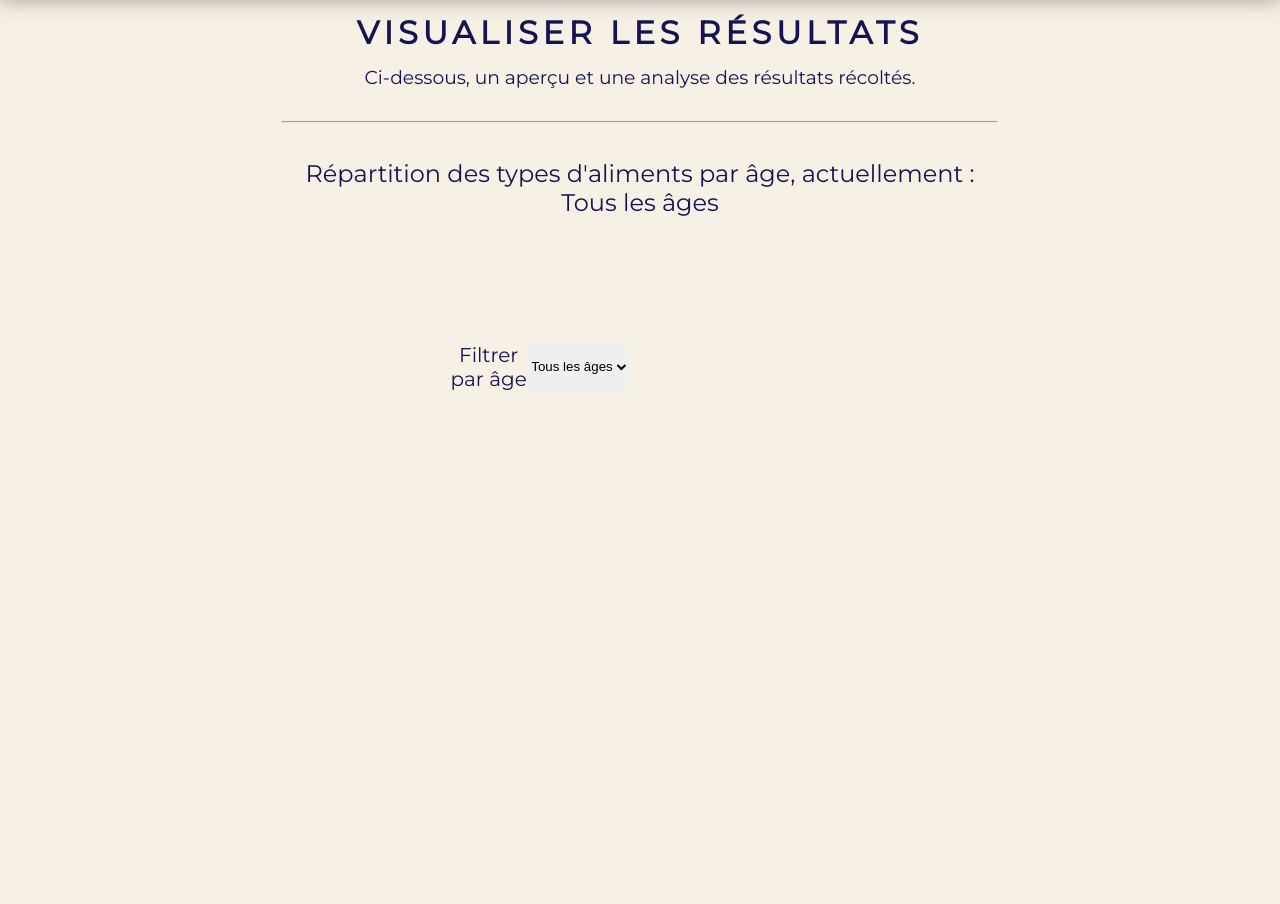
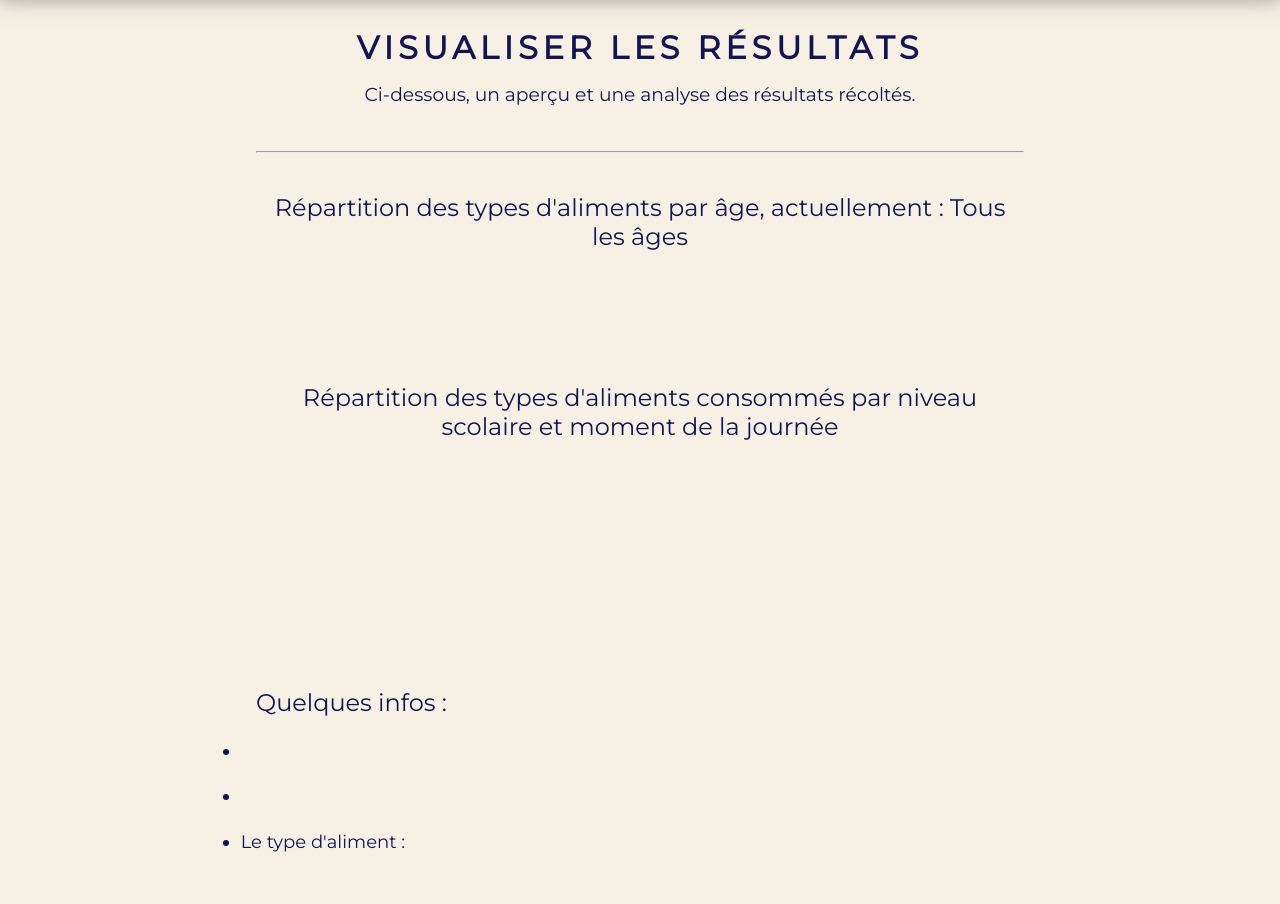
Before and after one commit to momodinoo/IUT_BUT2_SAE-S4.01, a Python web app: template views/resultsOverview.html in a window 1280 px wide. Shown: the part 80-984 px from the top of the page. Before the commit the page ends 470 px from the top, so only its background shows below. Run offline with Jinja, Linux system fonts and the light colour scheme; the template is opened without the code that fills it, so the values that code supplies are empty; a map, chart or similar area stays blank; some libraries are stand-ins or nearby versions.

Commit message:
result page
gneeee

```diff
--- a/assets/css/index.css
+++ b/assets/css/index.css
@@ -169,7 +169,7 @@
 
 .container {
     width: 50%;
-    padding: 1% 2% 0;
+    padding: 1% 0;
     margin: 0 auto auto;
 }
 
@@ -181,6 +181,7 @@
     text-transform: uppercase;
     letter-spacing: 0.15em;
     margin-bottom: 2%;
+    margin-top: 2%;
 }
 
 .container .subtitle {
--- a/assets/css/resultsOverview.css
+++ b/assets/css/resultsOverview.css
@@ -1,38 +1,77 @@
-.container{
-    width:60%;
+.container {
+    width: 60%;
 }
 
-.lineBreak{
-    margin-top: 32px;
-}
-#ageSection{
-    position: relative;
+.lineBreak {
+    margin-top: 45px;
 }
 
-.titleChart{
-    margin-top:5%;
-    font-size: x-large;
-    position: absolute;
-    left:50%;
-    transform: translateX(-50%);
-    width:100%;
+.section-chart {
+    margin-bottom: 0;
 }
 
-#ageChart{
-    width:80%;
+.titleChart {
+    margin-top: 5vh;
+    text-align: center;
+    font-size: x-large;
+    width: 100%;
+
+    position: relative;
+    z-index: 2;
 }
 
-.select-age{
-    position: absolute;
-    bottom:8%;
-    left:36%;
-    transform: translateX(-50%);
-    display: flex;
-    justify-content: space-around;
-    width:25%;
-    font-size:20px;
+#schoolSection{
+    margin-bottom: 8%;
+    margin-top: -10vh;
 }
 
-.selectAge{
-    border: none;
+#titleChartAge{
+    margin-bottom: -17vh;
 }
+
+#titleChartSchoolMoment {
+    margin-bottom: 32px;
+    margin-top: 0;
+}
+
+#ageChart {
+    width: 100% !important;
+    height: 100% !important;
+    margin: -5vh auto 0;
+}
+
+.select-age {
+    position: absolute;
+    bottom: 8%;
+    left: 36%;
+    transform: translateX(-50%);
+}
+
+.infos{
+    font-style: normal;
+    margin-top: 0;
+    margin-bottom: 5%;
+    font-size:x-large;
+    text-align: justify;
+    width:100%
+}
+
+#informations{
+    font-size:large;
+    margin-top: 3%;
+    margin-left: -2%;
+
+}
+
+#informations > li{
+    margin-bottom: 3%;
+}
+
+#mean-aliments-type > li{
+    margin-top: 2%;
+    margin-left: 4%;
+}
+
+#type-aliment{
+    margin-bottom: 3%;
+}
--- a/assets/js/charts/ageChart.js
+++ b/assets/js/charts/ageChart.js
@@ -52,25 +52,13 @@
         options: {
             responsive: true,
             plugins: {
-                /*title: {
-                    display: false,
-                    text: "Répartition des types d'aliments par âge, actuellement : Tous les âges",
-                    padding : {
-                        top : 15
-                    },
-                    color: getComputedStyle(document.documentElement).getPropertyValue('--base-color-dark'),
-                    font : {
-                        weight : "normal",
-                        size : 25
-                    },
-                },*/
                 legend:{
                     position: 'right',
-
                     labels:{
                         color:getComputedStyle(document.documentElement).getPropertyValue('--base-color-dark'),
-                        boxWidth : 75,
-                        padding : 20,
+                        boxWidth : 80,
+                        boxHeight : 25,
+                        padding : 30,
                         font:{
                             size:16
                         }
@@ -94,7 +82,6 @@
         }]
 
         chart.update();
-
     }
 
 })();
--- a/assets/js/charts/schoolMomentChart.js
+++ b/assets/js/charts/schoolMomentChart.js
@@ -78,10 +78,6 @@
         data: data,
         options: {
             plugins: {
-                title: {
-                    display: true,
-                    text: 'Répartition des aliments consommés par niveau scolaire et moment de la journée'
-                },
                 legend: {
                     display: false
                 },
@@ -98,16 +94,27 @@
                 intersect: true,
             },
             scales: {
+
                 x: {
                     stacked: true,
+                    grid:{
+                        color:getComputedStyle(document.documentElement).getPropertyValue('--base-color-dark'),
+                    },
                 },
                 y: {
-                    stacked: true
-                }
-            }
-        }
+                    stacked: true,
+                    grid:{
+                        color:getComputedStyle(document.documentElement).getPropertyValue('--base-color-dark'),
+                    }
+                },
+
+            },
+        },
     };
 
+    Chart.defaults.color = getComputedStyle(document.documentElement).getPropertyValue('--base-color-dark')
+    Chart.defaults.font.size = 16
     const chart = new Chart(ctx, config)
 
+
 })();
--- /dev/null
+++ b/assets/js/charts/someInformations.js
@@ -0,0 +1,21 @@
+(async () => {
+    const mean_aliments_type = document.getElementById("mean-aliments-type");
+
+    const {mean} = await getPythonResults('/mean/kcal');
+    const divMeanKcal = document.getElementById("mean-kcal");
+
+    const age = await getPythonResults('/mean/age');
+
+    const mostAliment = await getPythonResults('/most/aliment');
+    const divMostAliment = document.getElementById("most-aliment");
+
+    age.forEach(({type_aliment, mean}) => {
+        const li = document.createElement("li");
+        li.innerHTML = `"${type_aliment.charAt(0).toUpperCase() + type_aliment.slice(1, type_aliment.length)}" est consommé en moyenne par des individus de ${Math.round(+mean)} ans.`
+        mean_aliments_type.appendChild(li)
+    })
+
+    divMeanKcal.innerHTML = `Le nombre moyen de calories pour un repas est de ${mean.toFixed(2)} kcal/100g.`;
+
+    divMostAliment.innerHTML = `L'aliment le plus consommé est "${mostAliment.type_aliment}". Il a été consommé ${mostAliment.count} fois. `
+})();//42
--- a/views/resultsOverview.html
+++ b/views/resultsOverview.html
@@ -9,9 +9,9 @@
     <link crossorigin="anonymous" href="https://cdnjs.cloudflare.com/ajax/libs/font-awesome/6.3.0/css/all.min.css"
           integrity="sha512-SzlrxWUlpfuzQ+pcUCosxcglQRNAq/DZjVsC0lE40xsADsfeQoEypE+enwcOiGjk/bSuGGKHEyjSoQ1zVisanQ=="
           referrerpolicy="no-referrer" rel="stylesheet"/>
-    <link href="../assets/img/icon.ico" rel="icon">
-    <link href="../assets/css/index.css" rel="stylesheet">
-    <link href="../assets/css/resultsOverview.css" rel="stylesheet">
+    <link href="assets/img/icon.ico" rel="icon">
+    <link href="assets/css/index.css" rel="stylesheet">
+    <link href="assets/css/resultsOverview.css" rel="stylesheet">
 </head>
 
 <body>
@@ -48,11 +48,11 @@
     <h1 class="title">Visualiser les résultats</h1>
     <h3 class="subtitle">Ci-dessous, un aperçu et une analyse des résultats récoltés.</h3>
     <hr class="lineBreak">
-    <section id="ageSection">
+    <section class="section-chart" id="ageSection">
         <div class="titleChart" id="titleChartAge">Répartition des types d'aliments par âge, actuellement : Tous les âges</div>
         <canvas id="ageChart"></canvas>
 
-        <label class="select-age">
+        <label class="select-age" style="display: none">
             <label for="filterAge">Filtrer par âge</label>
             <select class="selectAge" id="filterAge" name="filterAge">
                 <option selected value="all">Tous les âges</option>
@@ -60,19 +60,38 @@
         </label>
     </section>
 
-    <section>
-
+    <section class="section-chart" id="schoolSection">
+        <div class="titleChart" id="titleChartSchoolMoment">Répartition des types d'aliments consommés par niveau scolaire et moment de la journée</div>
         <canvas id="schoolMomentChart"></canvas>
 
     </section>
+    <div class="infos">
+        Quelques infos :
+        <ul id="informations">
+            <li>
+                <p id="mean-kcal"></p>
+            </li>
+            <li>
+                <p id="most-aliment"></p>
+            </li>
+            <li>
+                <p id="type-aliment"> Le type d'aliment : </p>
+                <ul id="mean-aliments-type">
 
+                </ul>
+            </li>
+        </ul>
+
+
+    </div>
 </main>
 <script src="https://cdn.jsdelivr.net/npm/chart.js"></script>
-<script src="../assets/js/blackMode.js"></script>
-<script src="../assets/js/getPythonData.js"></script>
-<script src="../assets/js/generateColors.js"></script>
-<script async src="../assets/js/charts/ageChart.js"></script>
-<script async src="../assets/js/charts/schoolMomentChart.js"></script>
+<script src="assets/js/blackMode.js"></script>
+<script src="assets/js/getPythonData.js"></script>
+<script src="assets/js/generateColors.js"></script>
+<script async src="assets/js/charts/ageChart.js"></script>
+<script async src="assets/js/charts/schoolMomentChart.js"></script>
+<script async src="assets/js/charts/someInformations.js"></script>
 
 </body>
 </html>
```
